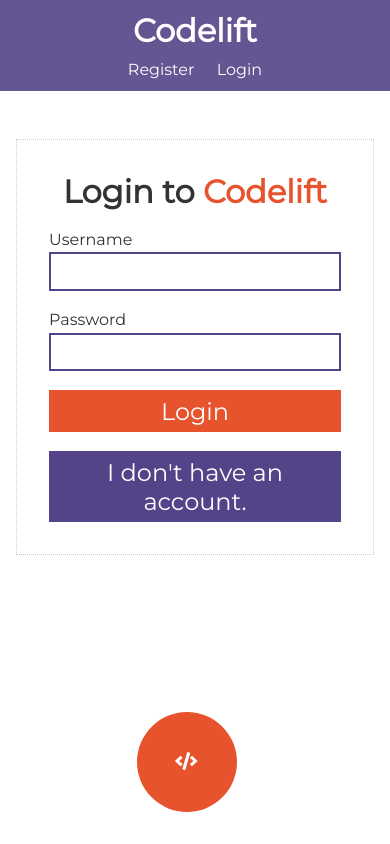
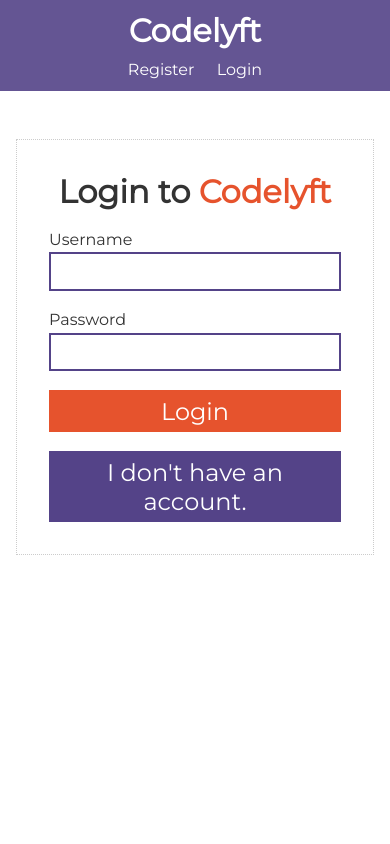
Before and after one commit to iisalazar/codelyft-front-end, a React (Create React App) app: page /login in a window 390 px wide. Built offline with nearby package versions, Linux system fonts and the light colour scheme; a small style sheet from the web is missing.

Commit message:
Changed project name from codelift to Codelyft and also fixed modal form bug and widget bug

```diff
--- a/public/index.html
+++ b/public/index.html
@@ -26,7 +26,7 @@
       Learn how to configure a non-root public URL by running `npm run build`.
     -->
     <link href="https://stackpath.bootstrapcdn.com/font-awesome/4.7.0/css/font-awesome.min.css" rel="stylesheet" integrity="sha384-wvfXpqpZZVQGK6TAh5PVlGOfQNHSoD2xbE+QkPxCAFlNEevoEH3Sl0sibVcOQVnN" crossorigin="anonymous">
-    <title>React App</title>
+    <title>Codelyft - Showcase your snippets</title>
   </head>
   <body>
     <noscript>You need to enable JavaScript to run this app.</noscript>
--- a/src/App.css
+++ b/src/App.css
@@ -424,11 +424,4 @@ button {
     text-align: center;
     justify-content: center;
   }
-
-  .widget {
-    left: 0;
-    right: 0;
-    margin-left: 35%;
-    margin-right: 35%;
-  }
 }
--- a/src/components/Navbar.js
+++ b/src/components/Navbar.js
@@ -13,7 +13,7 @@ const Navbar = () => {
 	const { setAlert } = alertContext;
 	const onLogout = () => {
 		logout();
-		setAlert('Thank you for using Codelift.', 'success')
+		setAlert('Thank you for using Codelyft.', 'success')
 		snippetContext.clearSnippets();
 	}
 	const authLinks = (
@@ -43,7 +43,7 @@ const Navbar = () => {
 	return(
 		<div className="navbar bg-primary">
 			<h1>
-				Codelift
+				Codelyft
 			</h1>
 			<ul>
 				{
--- a/src/components/Widget.js
+++ b/src/components/Widget.js
@@ -1,15 +1,19 @@
 import React, { useContext } from "react";
 import { FontAwesomeIcon } from '@fortawesome/react-fontawesome'
 import ModalContext from "../context/modal/modalContext";
+import AuthContext from "../context/auth/authContext";
 
 const Widget = (props) => {
 	const modalContext = useContext(ModalContext);
+	const authContext = useContext(AuthContext);
 	const { showModalForm } = modalContext;
+	const { isAuthenticated } = authContext;
 	const show = () => {
 		console.log("SHOW FORM");
 		showModalForm();
 	}
 	return(
+		isAuthenticated ? (
 			<div className="widget">
 				<button className="btn btn-secondary btn-circular"
 					style={{ height: '100px', width: '100px' }}
@@ -18,6 +22,8 @@ const Widget = (props) => {
 					<FontAwesomeIcon icon="code" />
 				</button>
 			</div>
+			) : null
+
 	)
 }
 
--- a/src/components/forms/Login.js
+++ b/src/components/forms/Login.js
@@ -48,7 +48,7 @@ const LoginForm = (props) => {
 	return(
 		<form className="form-container card" onSubmit = { onSubmit }>
 			<h1>
-				Login to <span className="text-secondary">Codelift</span>
+				Login to <span className="text-secondary">Codelyft</span>
 			</h1>
 			<div className="form-group">
 				<label htmlFor="username">Username</label>
--- a/src/components/forms/Register.js
+++ b/src/components/forms/Register.js
@@ -71,7 +71,7 @@ const RegisterForm = (props) => {
 	return(
 		<form className="form-container card" onSubmit = { onSubmit }>
 			<h1>
-				Register to <span className="text-secondary">Codelift</span>
+				Register to <span className="text-secondary">Codelyft</span>
 			</h1>
 			<div className="form-group">
 				<label htmlFor="username">Username</label>
```
Lines whose indentation alone changed are shown as unchanged.
